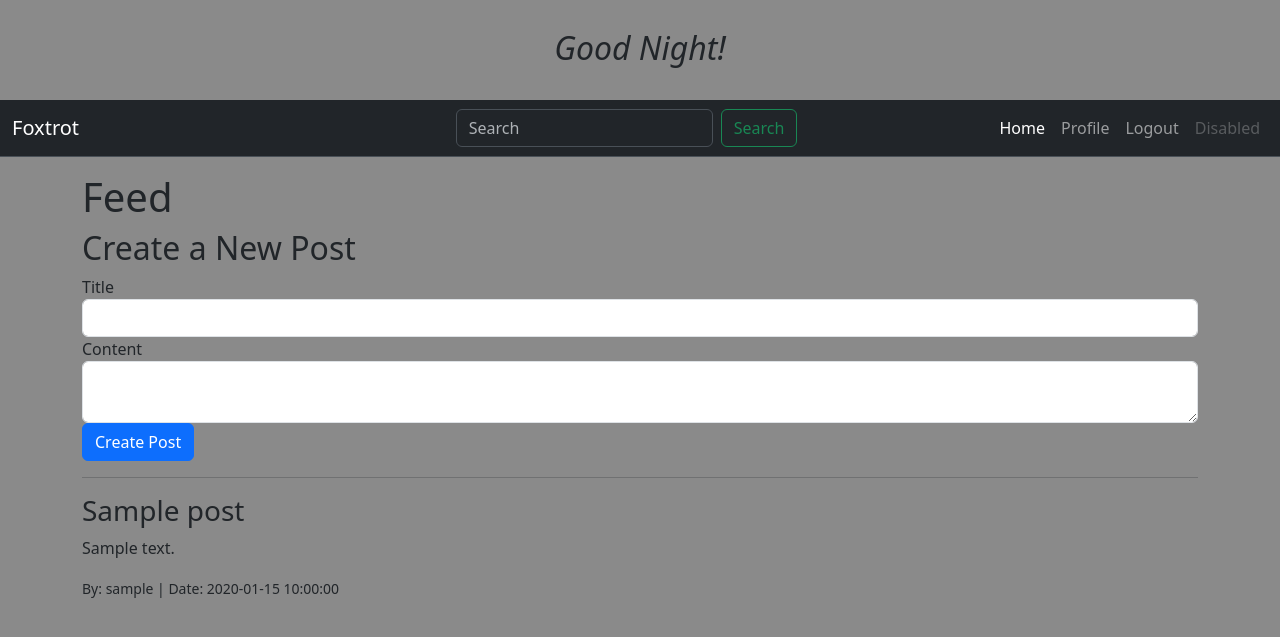
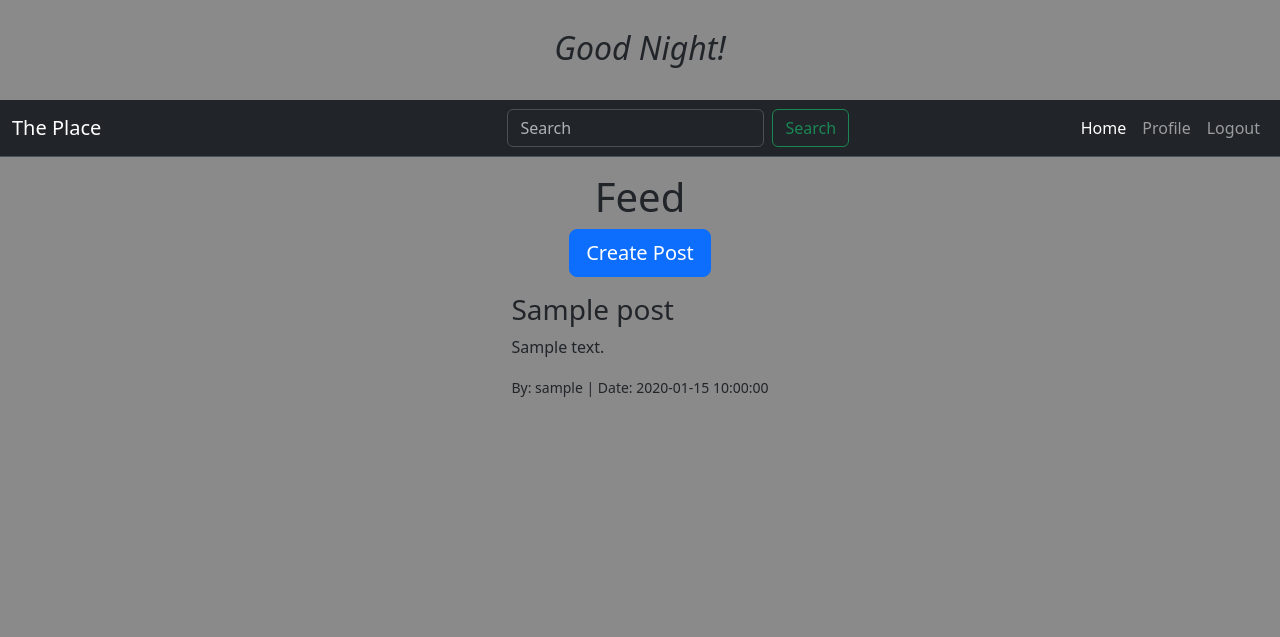
Before and after one commit to erkuysal/Flask-Mongo, a Flask app: template website/templates/main/feed.html in a window 1280 px wide. Shown: the top 637 px of the page. Run offline with Flask 3, Linux system fonts and the light colour scheme; the visitor is signed in with stand-in values (Sample User, id 1); the template is opened without the code that fills it: most values are stand-ins (such as "Sample title", 1, 10 or a date in 2020); form fields are guessed from the names that the template uses; some libraries are stand-ins or nearby versions.

Commit message:
Actions seperated as another blueprint for modulation and better handling

```diff
--- a/website/__init__.py
+++ b/website/__init__.py
@@ -31,16 +31,17 @@ def create_app():
             "alias": "default",
         }]
 
-
     # Blueprint imports
     # ...
     from .blueprints.main import main
     from .blueprints.auth import auth
+    from .blueprints.actions import act
 
     # Blueprint registers
     # ...
     app.register_blueprint(main, url_prefix='/')
     app.register_blueprint(auth, url_prefix='/')
+    app.register_blueprint(act, url_prefix='/')
 
     # Model imports
     # ...
--- /dev/null
+++ b/website/blueprints/actions/__init__.py
@@ -0,0 +1,5 @@
+from flask import Blueprint
+
+act = Blueprint('action', __name__)
+
+from . import routes
--- a/website/blueprints/auth/forms.py
+++ b/website/blueprints/auth/forms.py
@@ -28,9 +28,3 @@ class SignInForm(FlaskForm):
                              validators=[DataRequired()])
     remember_me = BooleanField('Keep me logged in')
     submit = SubmitField('Sign In')
-
-
-class PostForm(FlaskForm):
-    title = StringField('Title', validators=[DataRequired()])
-    content = TextAreaField('Content', validators=[DataRequired(), Length(min=1, max=280)])
-    submit = SubmitField('Post')
--- a/website/models.py
+++ b/website/models.py
@@ -1,12 +1,11 @@
 # Package imports
-from mongoengine import signals
+# from mongoengine import signals
 from mongoengine import Document, EmailField, StringField, DateTimeField, ReferenceField
 from datetime import datetime, UTC
 from flask_login import UserMixin
 
 # relative imports
 # ...
-# from . import dbase
 
 # additional imports
 import bcrypt
@@ -30,7 +29,7 @@ class User(UserMixin, Document):
     def __repr__(self):
         return f"User('{self.username}', '{self.email}')"
 
-# Post model --------------------------------------------------------------
+# --------------------------- Post Model -----------------------------------
 
 
 class Post(Document):
@@ -38,5 +37,6 @@ class Post(Document):
     content = StringField(required=True)
     author = ReferenceField(User, reverse_delete_rule=2)
     created_at = DateTimeField(default=datetime.now(UTC))
+
     def __repr__(self):
         return f"Post('{self.title}', '{self.content}', '{self.author.username}')"
--- a/website/templates/auth/login.html
+++ b/website/templates/auth/login.html
@@ -13,4 +13,5 @@
             {{ render_field(form.submit) }}
         </form>
 
+
 {% endblock %}
--- a/website/templates/auth/register.html
+++ b/website/templates/auth/register.html
@@ -5,7 +5,7 @@
 
 {% block content %}
 
-    <form method="post">
+    <form method="post" class="form-signin">
         {{ form.csrf_token }}
         {{ render_field(form.email) }}
         {{ form.hidden_tag() }}
--- a/website/templates/base.html
+++ b/website/templates/base.html
@@ -22,7 +22,7 @@
     <nav class="navbar bg-dark navbar-expand-lg border-bottom border-body" data-bs-theme="dark">
         <div class="container-fluid">
 
-            <a href="#" class="navbar-brand">Foxtrot</a>
+            <a href="#" class="navbar-brand">The Place</a>
 
             <button class="navbar-toggler" type="button" data-bs-toggle="collapse" data-bs-target="#navbarSupportedContent" aria-controls="navbarSupportedContent" aria-expanded="false" aria-label="Toggle navigation">
                 <span class="navbar-toggler-icon"></span>
@@ -53,20 +53,19 @@
                     <a class="nav-link" href="{{ url_for('auth.logout') }}">Logout</a>
                   </li>
                   {% endif %}
-
-                  <li class="nav-item">
-                    <a class="nav-link disabled" aria-disabled="true">Disabled</a>
-                  </li>
             </ul>
         </div>
     </nav>
 
     <div class="container mt-3">
-        {% block content %}{% endblock %}
+        {% block content %} {% endblock %}
+
+        {% block create_post %} {% endblock %}
+
 
         {% with messages = get_flashed_messages() %}
           {% if messages %}
-            <ul class=flashes>
+            <ul class="flashes">
             {% for message in messages %}
               <li>{{ message }}</li>
             {% endfor %}
--- a/website/templates/main/feed.html
+++ b/website/templates/main/feed.html
@@ -1,29 +1,16 @@
-<!-- templates/feed.html -->
+<!-- templates/main/feed.html -->
 
 {% extends 'base.html' %}
 
 {% block content %}
-  <h1>Feed</h1>
+  <h1 class="text-center">Feed</h1>
 
-  <!-- Post Creation Form -->
-  <div class="post-creation-form">
-    <h2>Create a New Post</h2>
-    <form method="POST" action="{{ url_for('auth.create_post') }}">
-      {{ form.hidden_tag() }}
-      <div class="form-group">
-        {{ form.title.label(class="form-control-label") }}
-        {{ form.title(class="form-control") }}
-      </div>
-      <div class="form-group">
-        {{ form.content.label(class="form-control-label") }}
-        {{ form.content(class="form-control") }}
-      </div>
-      <button type="submit" class="btn btn-primary">Create Post</button>
-    </form>
+     <!-- Centered Create Post Button -->
+    <div class="d-flex justify-content-center">
+        <a href="{{ url_for('action.create_post') }}" class="btn btn-primary btn-lg mb-3">Create Post</a>
     </div>
 
-  <hr>
-
+    <div class="d-flex justify-content-center">
       <!-- Display Feed Posts -->
         {% for post in feed_posts %}
         <div class="post">
@@ -32,4 +19,6 @@
             <small>By: {{ post.author.username }} | Date: {{ post.created_at.strftime('%Y-%m-%d %H:%M:%S') }}</small>
         </div>
         {% endfor %}
+    </div>
+
 {% endblock %}
```
Also changed, not shown: website/blueprints/actions/forms.py (added, +9 -0 lines), website/blueprints/actions/routes.py (added, +38 -0 lines), website/blueprints/auth/routes.py (+3 -32 lines), website/templates/actions/action.html (added, +13 -0 lines), website/templates/profile.html (deleted, +0 -24 lines), website/templates/user/profile.html (added, +9 -0 lines). Lines whose indentation alone changed are shown as unchanged.
